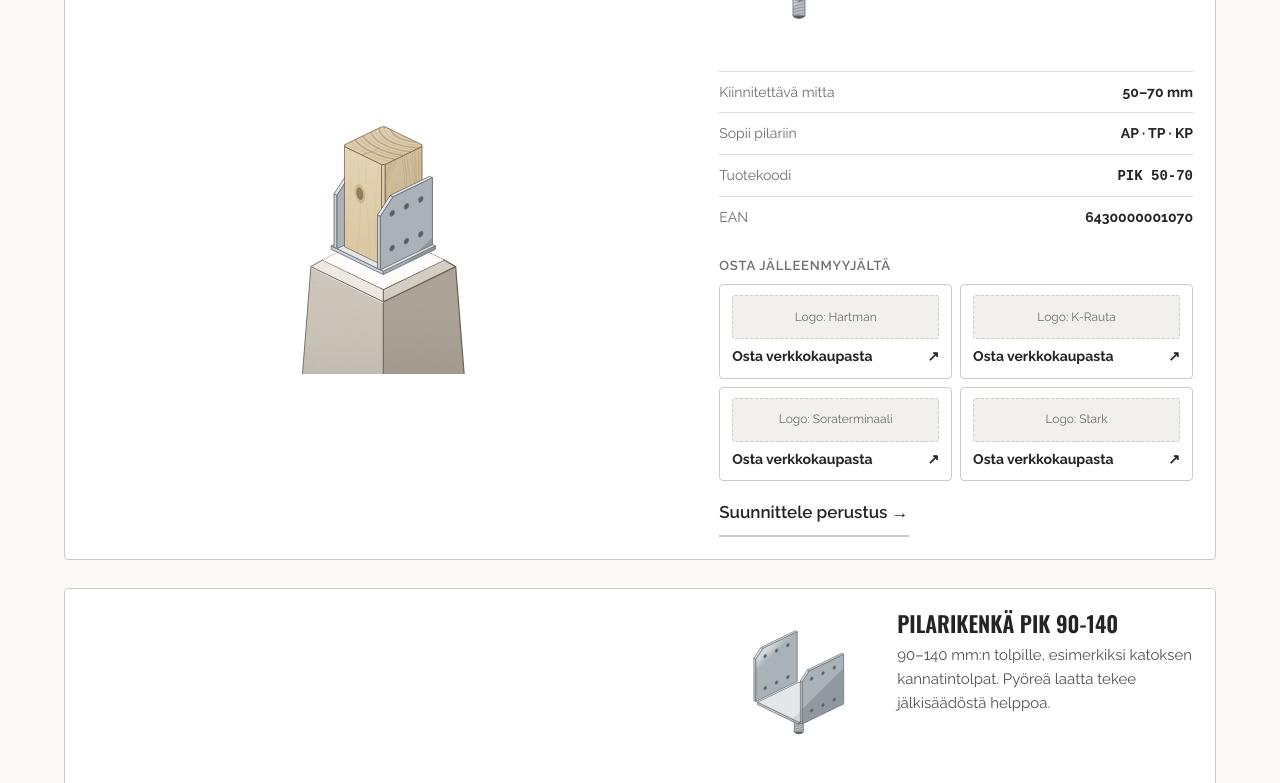
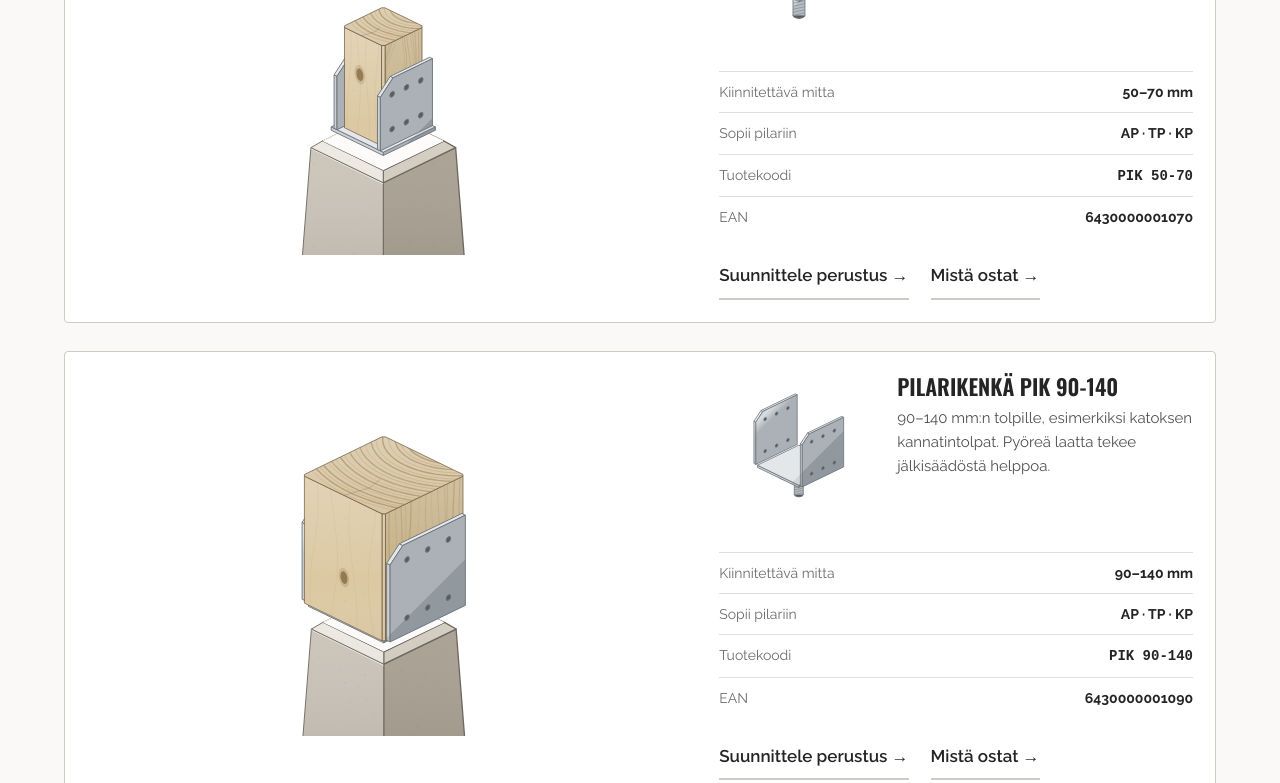
Before and after one commit to generoi/bce-proto, a plain HTML site: page haarat/kuvat-isometrinen-konfiguraattori/wireframes/bce_tarvikkeet_spec.html in a window 1280 px wide. Shown: the part 955-1738 px from the top of the page. Drawn offline with nearby package versions, Linux system fonts and the light colour scheme.

Commit message:
Proto päivitetty: kuvat-isometrinen-konfiguraattori

```diff
--- a/haarat/kuvat-isometrinen-konfiguraattori/wireframes/bce-v4.css
+++ b/haarat/kuvat-isometrinen-konfiguraattori/wireframes/bce-v4.css
@@ -1409,10 +1409,7 @@ select.koko{font:inherit;font-size:16px;width:100%;padding:12px 14px;border:1px
    kirjasin oli ennen sidottu .sku-palkkiin; koodi luetaan merkki merkiltä eikä
    sanana, joten side seuraa koodia eikä sitä laatikkoa jossa se sattuu olemaan. */
 .tcard .fr b.k{font-family:ui-monospace,monospace}
-/* Ostopaikka rivin sisällä: selite ja jälleenmyyjät kenttien jälkeen. Neljä
-   saraketta kaventuu kahteen samalla kohtaa kuin muuallakin sivustolla. */
-.tcard .lbl{margin:18px 0 8px}
-.tcard .dealers{margin-bottom:4px}
+
 
 /* Suodatin piilottaa sopimattomat (17.9.), ei vaimenna niitä. Vaimennettu kortti
    on yhä 400 px korkea rivi, joka pitää ohittaa vierittämällä — sivulla on
--- a/haarat/kuvat-isometrinen-konfiguraattori/wireframes/bce_tarvikkeet_spec.html
+++ b/haarat/kuvat-isometrinen-konfiguraattori/wireframes/bce_tarvikkeet_spec.html
@@ -98,7 +98,7 @@ const C={
      paikanpitäjän tekstiä jätetä kenttään jota ei renderöidä — asiakas luki kerran
      sivulta merkintöjä, joita siellä ei ollut tarkoitus olla. */
   parts:{lbl:{fit:"Sopii pilariin",mitta:"Kiinnitettävä mitta",ean:"EAN",
-    koodi:"Tuotekoodi",size:"Valitse koko",buy:"Osta jälleenmyyjältä"},
+    koodi:"Tuotekoodi",size:"Valitse koko"},
     /* Tuotekoodi ja EAN olivat 23.9.2026 asti omana harmaana palkkinaan (`.sku`)
        Kopioi-painikkeineen. Nyt ne ovat kenttätaulukon riveinä muiden arvojen
        kanssa: rivillä on neljä tietoa samasta tuotteesta, eikä kahta esitystapaa
@@ -121,7 +121,7 @@ const C={
        synny. `data-sijainti="tuoterivi"` erottaa rivin kärjestä ja lopetuksesta, ja
        `data-tarvike` kertoo mistä rivistä lähdettiin — se on se ulottuvuus, jolla
        nähdään mikä tarvike vie laskuriin. */
-    cta:"Suunnittele perustus",
+    cta:"Suunnittele perustus", cta2:"Mistä ostat",
     /* Yhteiset avoimet arvot kerran, ei joka rivillä. Speksin luku 8: ristiriidat 1, 2 ja 4. */
     open:"Säätövarat korkeus- ja sivusuunnassa [TÄYTETTÄVÄ]. Pintakäsittely kuumasinkitty.",
     /* `ik` on ankkuririvin tunnistekuva: se nimike, josta ryhmän tunnistaa.
@@ -386,22 +386,25 @@ const C={
         (it.sizes?'<div class="sizes sizes-s" role="group" aria-label="'+E(C.parts.lbl.size)+'">'+
           it.sizes.map(v=>'<button type="button" aria-pressed="false" data-koodi="'+E(v[0])+
             '"><b>'+E(v[0])+"</b><span>"+E(v[1])+"</span></button>").join("")+"</div>":"")+
-        /* Ostopaikka rivillä, sama kuvio kuin TP-perhesivun ostolaatikossa: selite
-           `.lbl` ja sen alla jälleenmyyjät. Linkit ovat samat joka rivillä, koska
-           tarvikkeilla ei ole ketjukohtaisia tuotesivuja niin kuin TP-koolla on
-           (`SPEC.dealers[].tp`) — rivin oma tieto on tuotekoodi ja EAN taulukossa,
-           ja juuri ne myyjä tarvitsee. */
-        '<p class="lbl">'+E(C.parts.lbl.buy)+"</p>"+
-        /* Kaksi saraketta, ei neljää: rivin oikea palsta on työpöydällä noin
-           480 px, jolloin neljä laatikkoa on 120 px ja «Osta verkkokaupasta»
-           taittuu jokaisessa kahdelle riville. `.dealers-4`:n oma katkaisukohta
-           on 700 px ruudun leveydeltä eikä auta, koska ahtaus tulee palstasta
-           eikä ruudusta. Oletus `.dealers` on 1fr 1fr — mitattu 235 px, mahtuu
-           yhdelle riville. */
-        SPECDEALERS(E,{sijainti:"tuoterivi",tarvike:it.k})+
+        /* Rivin loppu on kaksi tekstilinkkiä, sama kuvio kuin TP-perhesivun
+           tarvikerivillä (`.plinks`). Tässä oli 23.9.2026 hetken aikaa TP:n
+           ostolaatikko kokonaisuudessaan — selite ja neljä jälleenmyyjälaatikkoa
+           joka rivillä — ja se **peruttiin mitattuna**: laatikot veivät sivun
+           390 px:llä 16 017 pikseliin (32 laatikkoa × 94 px), ja ne olivat joka
+           rivillä samat linkit, koska tarvikkeilla ei ole ketjukohtaisia
+           tuotesivuja niin kuin TP-koolla on (`SPEC.dealers[].tp`). Rivin oma
+           tieto on tuotekoodi ja EAN taulukossa; jälleenmyyjät ovat kerran,
+           lohkossa 7.
+
+           Sanasto on `DESIGN-SYSTEM.md`:n luvun 2 mukainen: linkki sivulle kantaa
+           sivun nimen, eli *Mistä ostat* eikä *Osta jälleenmyyjältä* — jälkimmäinen
+           on lohkon otsikko, ei linkki. */
         '<p class="plinks"><a class="more" href="'+L("/konfiguraattori/")+
           '" data-event="cta_konfiguraattori" data-sijainti="tuoterivi" data-tarvike="'+
-          E(it.k)+'">'+arrow(C.parts.cta)+"</a></p>"+
+          E(it.k)+'">'+arrow(C.parts.cta)+"</a>"+
+          '<a class="more" href="'+L("/mista-ostat/")+
+          '" data-event="cta_mista_ostat" data-sijainti="tuoterivi" data-tarvike="'+
+          E(it.k)+'">'+arrow(C.parts.cta2)+"</a></p>"+
       "</div></article>";
   }
 
@@ -471,12 +474,11 @@ const C={
     '<div class="shot">'+terassikuva.cfg(C.cfg.alt)+'</div>'+
     "</div>","mitoita")+
 
-  /* 7 · Mistä ostat. **Ei neljää logoa 23.9.2026 alkaen**: jälleenmyyjät ovat nyt
-     jokaisella tuoterivillä, ja sama neljä nimeä yhdeksännen kerran olisi toistoa
-     eikä tietoa. Lohko jää, koska sen ingressi kertoo mitä myymälään otetaan mukaan,
-     ja se ohjaa eteenpäin ostopaikkasivulle. Sama ratkaisu ja sama perustelu kuin
-     TP-perhesivulla, jossa ostolaatikko on kärjessä eikä lopussa toisteta nimiä. */
+  /* 7 · Mistä ostat. Neljä jälleenmyyjää on sivulla tasan täällä: tuoteriveiltä
+     ne poistettiin 24.9.2026, koska kahdeksan identtistä sarjaa oli pituutta eikä
+     tietoa. Rivit ohjaavat tänne tekstilinkillä. */
   sect(head(C.buy.h2,C.buy.ing)+
+    SPECDEALERS(E,{cls:"dealers-4",sijainti:"lopetus"})+
     '<p class="mt"><a class="more" href="'+L("/mista-ostat/")+
       '" data-event="cta_mista_ostat" data-sijainti="lopetus">'+arrow(C.buy.all)+"</a></p>","ostat")+
 
```
Also changed, not shown: haarat/kuvat-isometrinen-konfiguraattori/wireframes/bce_design_system.html (+2 -2 lines), 1 other file.
